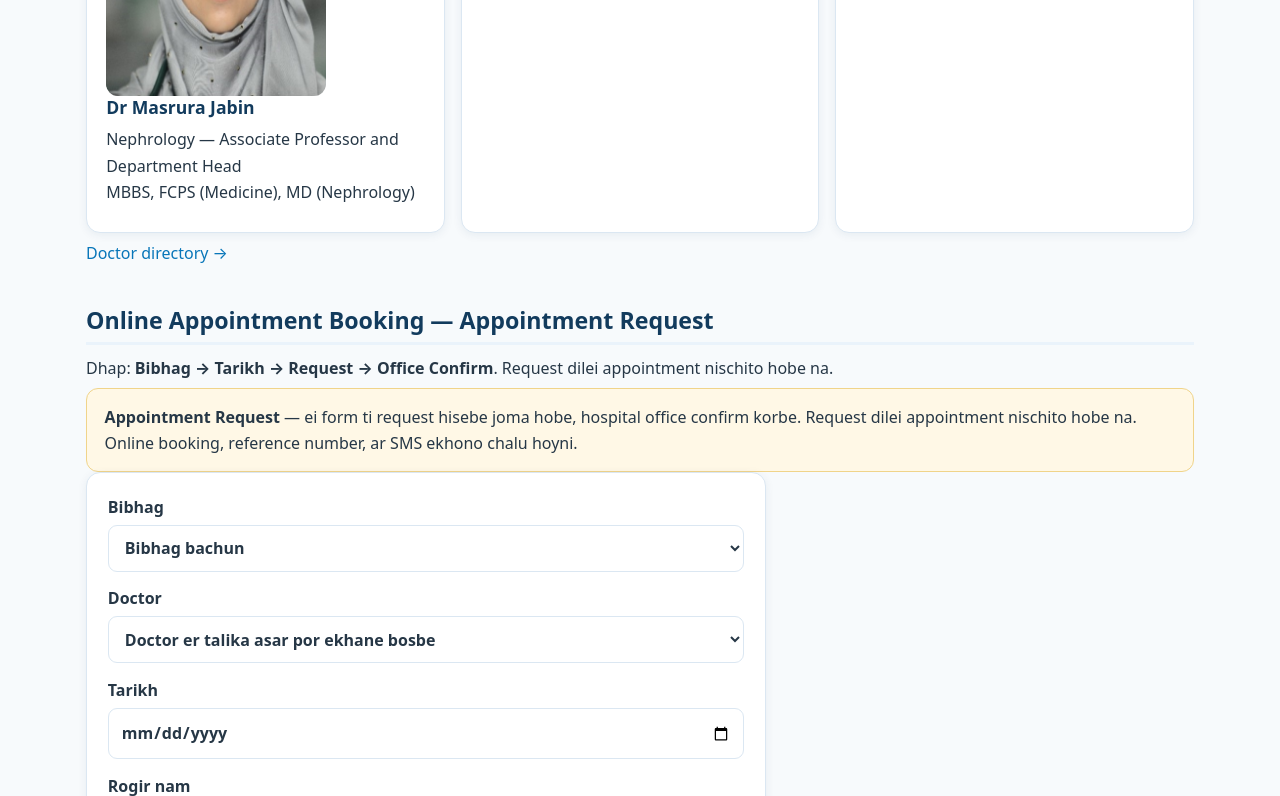
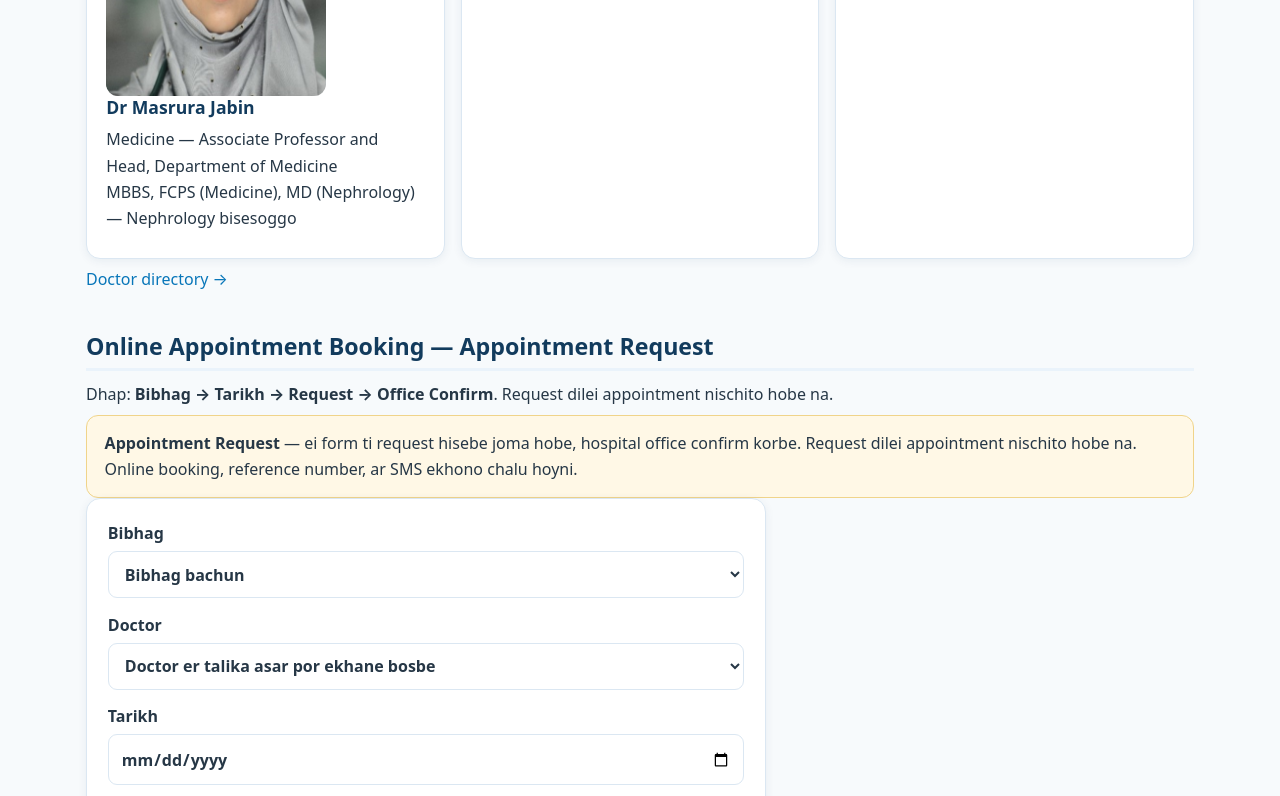
Before and after one commit to gsvmch/gsvmch-website, a plain HTML site: page index.html in a window 1280 px wide. Shown: the part 2200-2996 px from the top of the page. Drawn offline with Linux system fonts and the light colour scheme.

Commit message:
Update homepage: Dr Masrura Jabin under Medicine, add View on Map link

```diff
--- a/index.html
+++ b/index.html
@@ -50,7 +50,7 @@
 
 <section id="doctors"><h2>Featured Doctors — Doctor o Consultant</h2>
 <div class="grid">
-<article class="card"><img src="assets/doctors/masrura-jabin.jpg" alt="Dr Masrura Jabin" style="width:100%;max-width:220px;border-radius:12px"><h3>Dr Masrura Jabin</h3><p>Nephrology — Associate Professor and Department Head<br>MBBS, FCPS (Medicine), MD (Nephrology)</p></article>
+<article class="card"><img src="assets/doctors/masrura-jabin.jpg" alt="Dr Masrura Jabin" style="width:100%;max-width:220px;border-radius:12px"><h3>Dr Masrura Jabin</h3><p>Medicine — Associate Professor and Head, Department of Medicine<br>MBBS, FCPS (Medicine), MD (Nephrology) — Nephrology bisesoggo</p></article>
 <article class="card"><h3>Dr Najibul Islam</h3><p>Surgery — Associate Professor</p></article>
 <article class="card"><h3>Dr Gour Gopal Saha</h3><p>Eye — Associate Professor</p></article>
 </div>
@@ -120,6 +120,7 @@ document.getElementById('apptForm').addEventListener('submit', function(e){
 <section id="contact"><h2>Hospital Location &amp; Contact — Jogajog</h2>
 <div class="card">
 <p><b>Thikana:</b> Mirzanagar, via Savar Cantonment, Ashulia, Savar, Dhaka-1344<br>
+<a href="https://maps.app.goo.gl/LF12YgHGMR2dJApL9?g_st=ac" target="_blank" rel="noopener">View on Map →</a><br>
 <b>Phone:</b> 027792225<br>
 <b>Email:</b> gsvmchospital@gmail.com</p>
 <p><a href="pages/contact.html">Contact page dekhun →</a></p>
```
